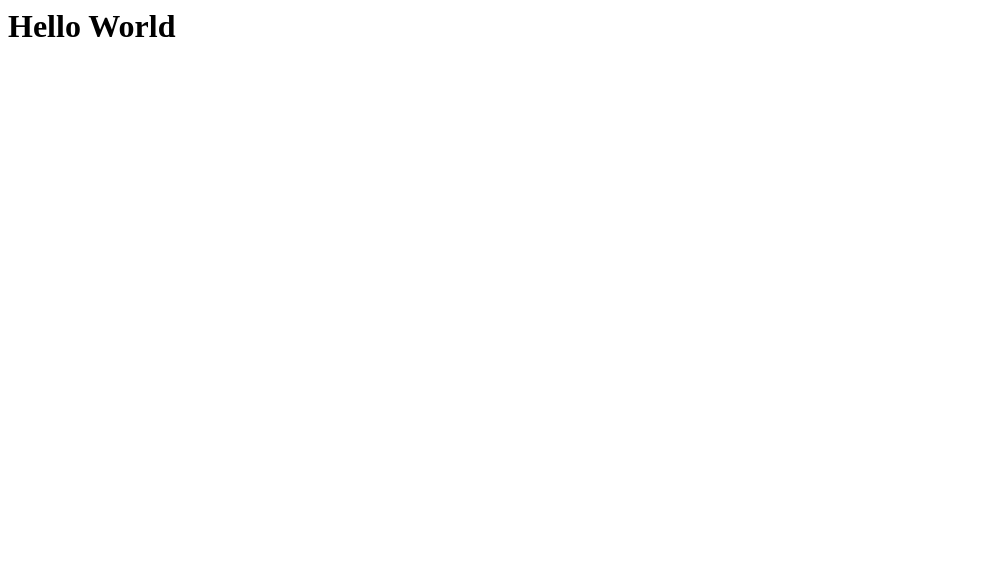
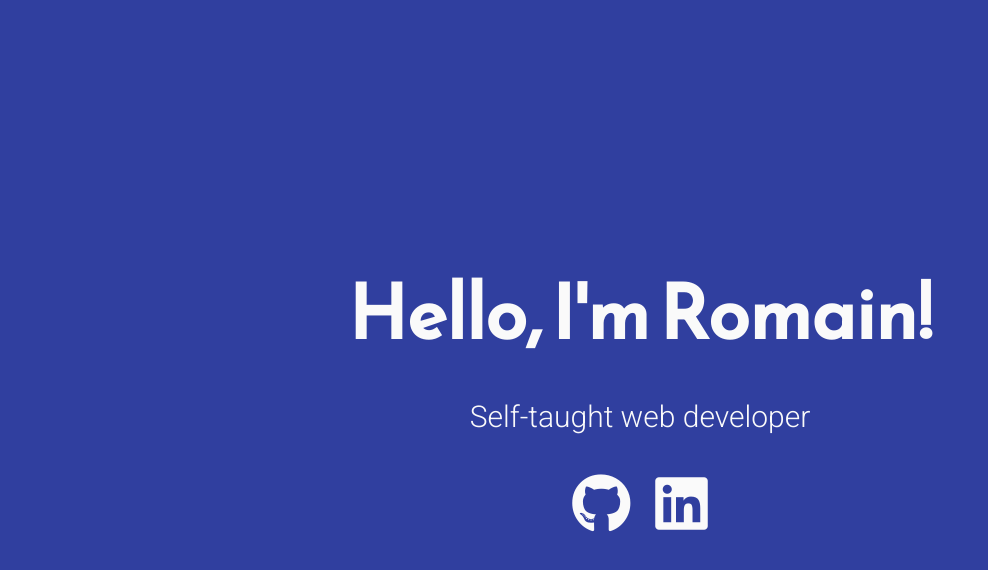
Before and after one commit to RomainVandevoorde/RomainVandevoorde.github.io, a plain HTML site: page index.html in a window 1280 px wide. Shown: the whole page, without its empty margins (0-988 px from the left). Drawn offline with Linux system fonts and the light colour scheme.

Commit message:
implement flexdinesh's design

```diff
--- /dev/null
+++ b/css/reset.css
@@ -0,0 +1,25 @@
+/* Minimal CSS Reset */
+
+html {
+  box-sizing: border-box;
+  font-size: 12px;
+}
+
+*, *:before, *:after {
+  box-sizing: inherit;
+}
+
+body, h1, h2, h3, h4, h5, h6, p, ol, ul {
+  margin: 0;
+  padding: 0;
+  font-weight: normal;
+}
+
+ol, ul {
+  list-style: none;
+}
+
+img {
+  max-width: 100%;
+  height: auto;
+}
--- /dev/null
+++ b/css/styles.css
@@ -0,0 +1,71 @@
+/* Typography */
+
+html {
+	font-family: 'Roboto', sans-serif;
+}
+
+@media (min-width: 576px) {
+	html {
+		font-size: 14px;
+	}
+}
+
+@media (min-width: 768px) {
+	html {
+		font-size: 16px;
+	}
+}
+
+@media (min-width: 992px) {
+	html {
+		font-size: 18px;
+	}
+}
+
+@media (min-width: 1200px) {
+	html {
+		font-size: 20px;
+	}
+}
+
+.icons-social i {
+	font-size: 3em;
+}
+
+/* Custom Styles */
+
+main {
+	display: flex;
+	flex-direction: column;
+	min-height: 100vh;
+	justify-content: center;
+	padding: 0 30px;
+	text-align: center;
+}
+
+main > .intro {
+	font-family: 'Reem Kufi', sans-serif;
+	font-size: 3.75em;
+	font-weight: 600;
+}
+
+main > .tagline {
+	font-size: 1.5rem;
+	margin: 1.5rem 0;
+	font-weight: 100;
+}
+
+.icons-social i {
+	padding: 10px;
+}
+
+.devto {
+	margin-bottom: -0.20rem;
+}
+
+.devto svg {
+	margin-bottom: -0.20rem;
+	margin-left: 0.675rem;;
+	width: 2.65rem;
+	height: 2.65rem;
+}
--- /dev/null
+++ b/css/themes/green-white.css
@@ -0,0 +1,14 @@
+/* Theme */
+
+main {
+	background: #43A047;
+	color: #FAFAFA;
+}
+
+.icons-social a {
+	color: #FAFAFA;
+}
+
+.icons-social a svg path{
+	fill: #FAFAFA;
+}
--- /dev/null
+++ b/css/themes/grey-white.css
@@ -0,0 +1,14 @@
+/* Theme */
+
+main {
+	background: #485564;
+	color: #FAFAFA;
+}
+
+.icons-social a {
+	color: #FAFAFA;
+}
+
+.icons-social a svg path{
+	fill: #FAFAFA;
+}
--- /dev/null
+++ b/css/themes/indigo-white.css
@@ -0,0 +1,14 @@
+/* Theme */
+
+main {
+	background: #303F9F;
+	color: #FAFAFA;
+}
+
+.icons-social a {
+	color: #FAFAFA;
+}
+
+.icons-social a svg path{
+	fill: #FAFAFA;
+}
--- /dev/null
+++ b/css/themes/red-white.css
@@ -0,0 +1,14 @@
+/* Theme */
+
+main {
+	background: #AF3D4E;
+	color: #FAFAFA;
+}
+
+.icons-social a {
+	color: #FAFAFA;
+}
+
+.icons-social a svg path{
+	fill: #FAFAFA;
+}
--- /dev/null
+++ b/css/themes/white-blue.css
@@ -0,0 +1,14 @@
+/* Theme */
+
+main {
+	background: #FAFAFA;
+	color: #0277BD;
+}
+
+.icons-social a {
+	color: #0277BD;
+}
+
+.icons-social a svg path{
+	fill: #0277BD;
+}
--- /dev/null
+++ b/css/themes/white-grey.css
@@ -0,0 +1,14 @@
+/* Theme */
+
+main {
+	background: #EDEDED;
+	color: #4B5658;
+}
+
+.icons-social a {
+	color: #4B5658;
+}
+
+.icons-social a svg path{
+	fill: #4B5658;
+}
--- /dev/null
+++ b/css/themes/white-indigo.css
@@ -0,0 +1,14 @@
+/* Theme */
+
+main {
+	background: #E8EAF6;
+	color: #303F9F;
+}
+
+.icons-social a {
+	color: #303F9F;
+}
+
+.icons-social a svg path{
+	fill: #303F9F;
+}
--- /dev/null
+++ b/css/themes/white-red.css
@@ -0,0 +1,14 @@
+/* Theme */
+
+main {
+	background: #EDEDED;
+	color: #AF3D4E;
+}
+
+.icons-social a {
+	color: #AF3D4E;
+}
+
+.icons-social a svg path{
+	fill: #AF3D4E;
+}
--- /dev/null
+++ b/css/themes/yellow-black.css
@@ -0,0 +1,14 @@
+/* Theme */
+
+main {
+	background: #FFEB3B;
+	color: #1E1E1E;
+}
+
+.icons-social a {
+	color: #1E1E1E;
+}
+
+.icons-social a svg path{
+	fill: #1E1E1E;
+}
--- a/index.html
+++ b/index.html
@@ -1 +1,43 @@
-<h1>Hello World</h1>
+<!DOCTYPE html>
+<html>
+<head>
+	<meta charset="utf-8">
+	<meta http-equiv="X-UA-Compatible" content="IE=edge">
+	<meta name="viewport" content="width=device-width, initial-scale=1.0">
+
+	<title>Dinesh Pandiyan | Awesome Dev</title>
+
+	<link rel="icon" href="favicon.ico" type="image/png" />
+
+	<link href="https://fonts.googleapis.com/css?family=Reem+Kufi|Roboto:300" rel="stylesheet">
+	<link href="https://use.fontawesome.com/releases/v5.0.8/css/all.css" rel="stylesheet">
+	<link rel="stylesheet" href="css/reset.css">
+	<link rel="stylesheet" href="css/styles.css">
+	<link rel="stylesheet" href="css/themes/indigo-white.css">
+	<!-- <link rel="stylesheet" href="css/themes/green-white.css"> -->
+	<!-- <link rel="stylesheet" href="css/themes/red-white.css"> -->
+	<!-- <link rel="stylesheet" href="css/themes/grey-white.css"> -->
+	<!-- <link rel="stylesheet" href="css/themes/white-indigo.css"> -->
+	<!-- <link rel="stylesheet" href="css/themes/white-blue.css"> -->
+	<!-- <link rel="stylesheet" href="css/themes/white-grey.css"> -->
+	<!-- <link rel="stylesheet" href="css/themes/white-red.css"> -->
+	<!-- <link rel="stylesheet" href="css/themes/yellow-black.css"> -->
+</head>
+<body>
+	<main>
+		<div class="intro">Hello, I'm Romain!</div>
+		<div class="tagline">Self-taught web developer</div>
+		<!-- Find your icons from here - https://fontawesome.com/icons?d=gallery&s=brands -->
+		<div class="icons-social">
+			<a target="_blank" href="https://github.com/RomainVandevoorde"><i class="fab fa-github"></i></a>
+			<!-- <a target="_blank" href="https://twitter.com/flexdinesh"><i class="fab fa-twitter"></i></a> -->
+			<!-- <a target="_blank" href="https://stackoverflow.com/story/flexdinesh"><i class="fab fa-stack-overflow"></i></a> -->
+			<a target="_blank" href="https://www.linkedin.com/in/romain-vandevoorde"><i class="fab fa-linkedin"></i></a>
+			<!-- <a target="_blank" href="https://medium.com/@flexdinesh"><i class="fab fa-medium"></i></a>
+			<a target="_blank" href="https://www.freecodecamp.org"><i class="fab fa-free-code-camp"></i></a>
+			<a target="_blank" href="https://www.behance.net"><i class="fab fa-behance"></i></a>
+			<a target="_blank" href="https://codepen.io"><i class="fab fa-codepen"></i></a> -->
+    </div>
+	</main>
+</body>
+</html>
```
Also changed, not shown: favicon.ico (added), 2 other files.
